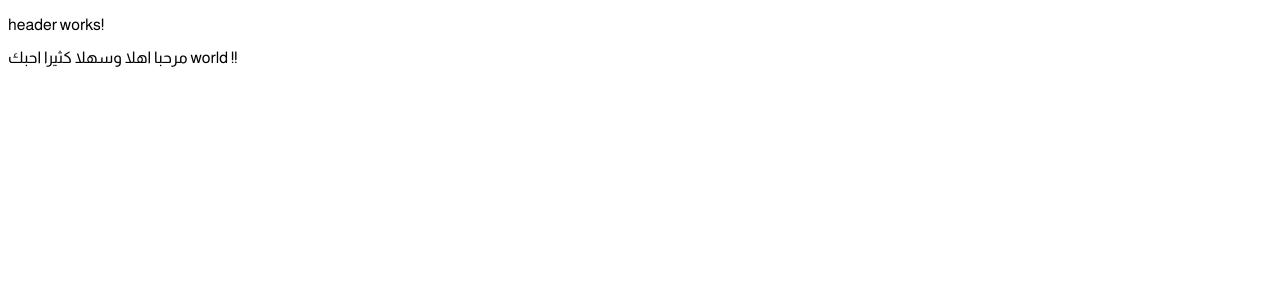
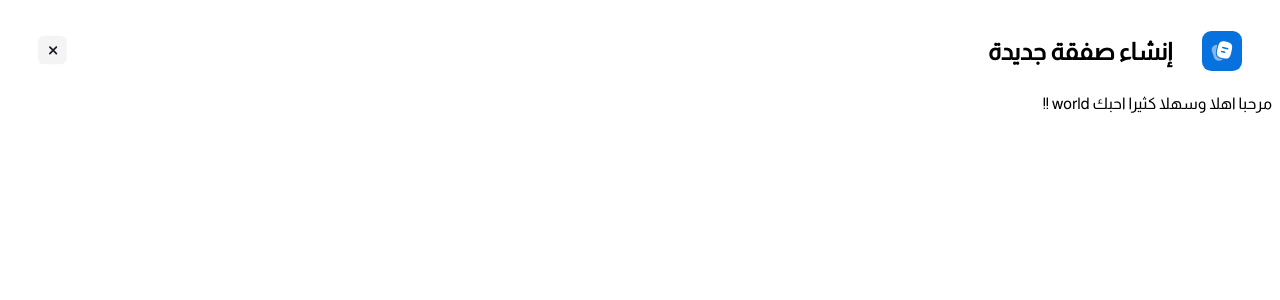
Before and after one commit to Omar7wti/ERP-a-technology, an Angular app: page / in a window 1280 px wide. Shown: the top 300 px of the page. Built offline with nearby package versions, Linux system fonts and the light colour scheme.

Commit message:
implement header

```diff
--- a/src/app/app.component.css
+++ b/src/app/app.component.css
@@ -6,4 +6,5 @@
 
 * {
   font-family: "Almarai", sans-serif;
+  direction: rtl;
 }
--- a/src/app/header/header.component.css
+++ b/src/app/header/header.component.css
@@ -0,0 +1,16 @@
+.container {
+  display: flex;
+  align-items: center;
+  justify-content: space-between;
+  padding: 10px 30px;
+  .title {
+    display: flex;
+    align-items: center;
+    justify-content: space-between;
+    img {
+      margin-left: 30px;
+    }
+  }
+  .icon {
+  }
+}
--- a/src/app/header/header.component.html
+++ b/src/app/header/header.component.html
@@ -1 +1,19 @@
-<p>header works!</p>
+<div class="container">
+  <div class="title">
+    <img
+      src="../../assets/images/Group 1000014292.svg"
+      alt="Description"
+      width="40"
+      height="40"
+    />
+    <h2>إنشاء صفقة جديدة</h2>
+  </div>
+  <div class="icon">
+    <img
+      src="../../assets/images/Group 1000008299.svg"
+      alt="Description"
+      width="30"
+      height="30"
+    />
+  </div>
+</div>
```
Also changed, not shown: src/assets/images/Group 1000008299.svg (added), src/assets/images/Group 1000014292.svg (added).
